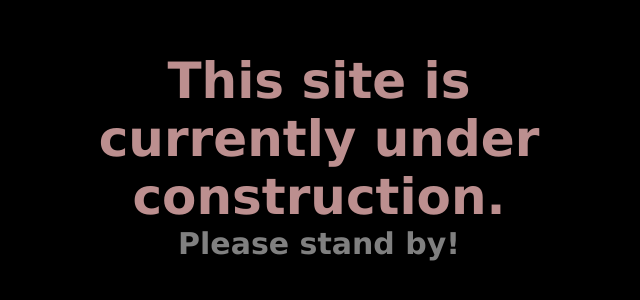
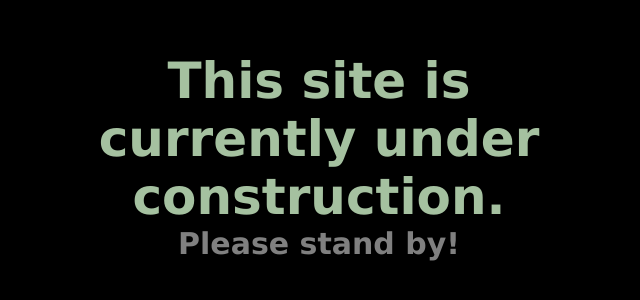
Before and after one commit to giigajules/portfolio, a plain HTML site: page index.html in a window 1280 px wide. Shown: the part 306-606 px from the top of the page, without its empty margins (321-961 px from the left). Drawn offline with Linux system fonts and the light colour scheme.

Commit message:
changed title color

```diff
--- a/index.html
+++ b/index.html
@@ -11,7 +11,7 @@
         }
         #Header {
             text-align: center;
-            color: rosybrown;
+            color: rgba(212, 247, 205, 0.781);
             font-size: 50px;
             font-weight: bold;
             padding: 350px;
```
